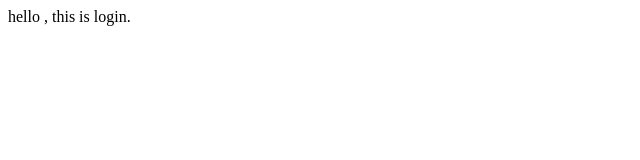
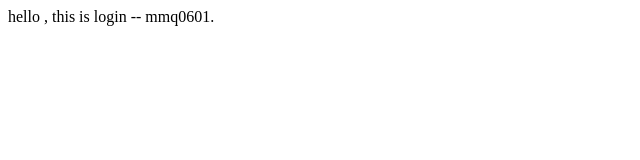
Before and after one commit to maominqiang/homework, a plain HTML site: page login.html in a window 1280 px wide. Shown: the full height of the page, 0-640 px from the left. Drawn offline with Linux system fonts and the light colour scheme.

Commit message:
修改login.html文件

```diff
--- a/login.html
+++ b/login.html
@@ -5,7 +5,7 @@
 	<title>Git & Github</title>
 </head>
 <body>
-	hello , this is login.
+	hello , this is login -- mmq0601.
 
 </body>
 </html>
```
